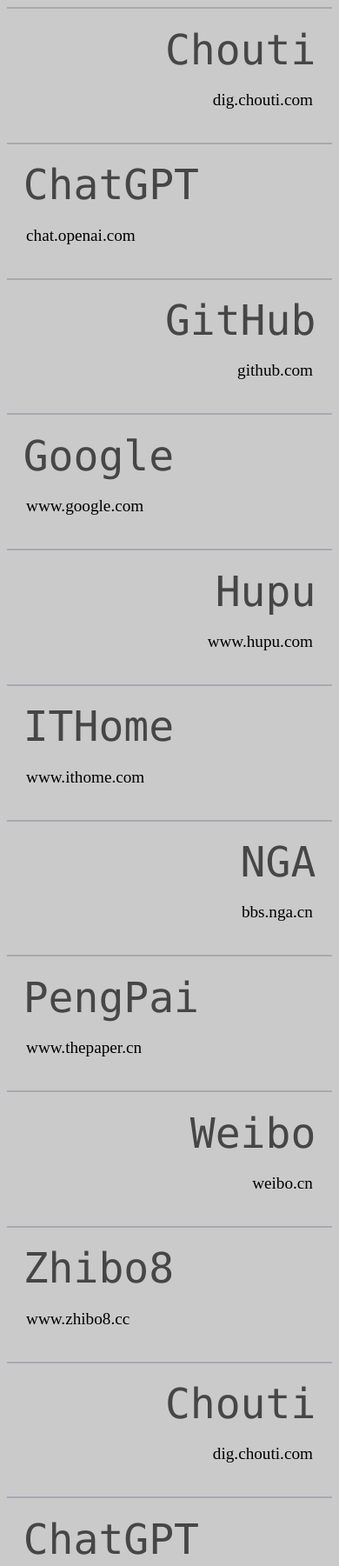
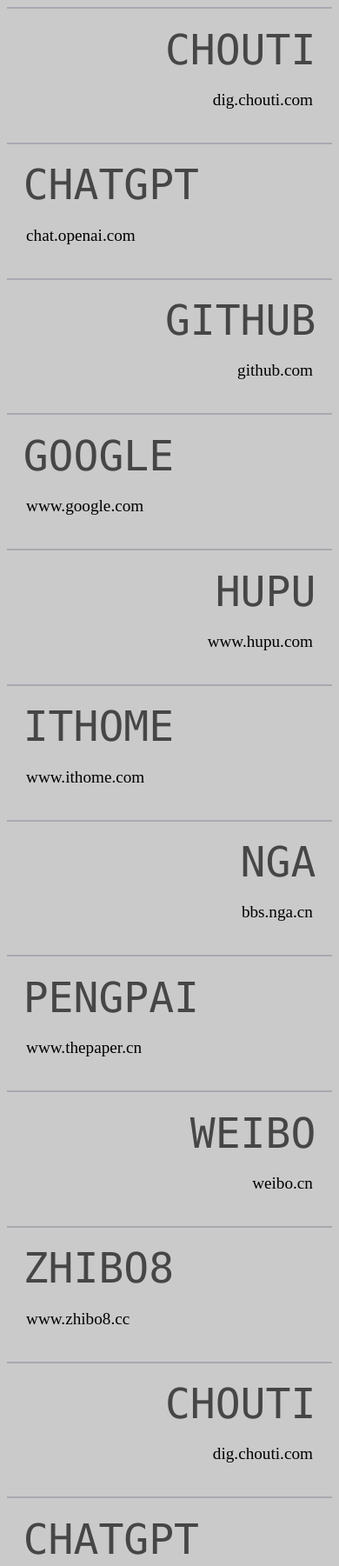
Before and after one commit to sky-sailing/A-Simple-Homepage, a plain HTML site: page bookmark.html in a window 390 px wide. Shown: the top 1801 px of the page at 87% size. Drawn offline with Linux system fonts and the light colour scheme.

Commit message:
Add files via upload

```diff
--- a/bookmark.html
+++ b/bookmark.html
@@ -12,27 +12,27 @@
     <div class="bookbox" id="bookbox">
         <div class="books" id="books">
             <div class="bookmark">
-                <a class="chouti" href="https://dig.chouti.com/" target="_blank">Chouti</a>
+                <a class="chouti" href="https://dig.chouti.com/" target="_blank">CHOUTI</a>
                 <p>dig.chouti.com</p>
             </div>
             <div class="bookmark">
-                <a class="chatgpt" href="https://chat.openai.com/chat" target="_blank">ChatGPT</a>
+                <a class="chatgpt" href="https://chat.openai.com/chat" target="_blank">CHATGPT</a>
                 <p>chat.openai.com</p>
             </div>
             <div class="bookmark">
-                <a class="Github" href="https://github.com" target="_blank">GitHub</a>
+                <a class="Github" href="https://github.com" target="_blank">GITHUB</a>
                 <p>github.com</p>
             </div>
             <div class="bookmark">
-                <a class="google" href="https://www.google.com/" target="_blank">Google</a>
+                <a class="google" href="https://www.google.com/" target="_blank">GOOGLE</a>
                 <p>www.google.com</p>
             </div>
             <div class="bookmark">
-                <a class="hupu" href="https://www.hupu.com/" target="_blank">Hupu</a>
+                <a class="hupu" href="https://www.hupu.com/" target="_blank">HUPU</a>
                 <p>www.hupu.com</p>
             </div>
             <div class="bookmark">
-                <a class="ithome" href="https://www.ithome.com/blog/" target="_blank">ITHome</a>
+                <a class="ithome" href="https://www.ithome.com/blog/" target="_blank">ITHOME</a>
                 <p>www.ithome.com</p>
             </div>
             <div class="bookmark">
@@ -40,15 +40,15 @@
                 <p>bbs.nga.cn</p>
             </div>
             <div class="bookmark">
-                <a class="pengpai" href="https://www.thepaper.cn/" target="_blank">PengPai</a>
+                <a class="pengpai" href="https://www.thepaper.cn/" target="_blank">PENGPAI</a>
                 <p>www.thepaper.cn</p>
             </div>
             <div class="bookmark">
-                <a class="weibo" href="https://m.weibo.cn/beta/" target="_blank">Weibo</a>
+                <a class="weibo" href="https://m.weibo.cn/beta/" target="_blank">WEIBO</a>
                 <p>weibo.cn</p>
             </div>
             <div class="bookmark">
-                <a class="zhibo8" href="https://www.zhibo8.cc/" target="_blank">Zhibo8</a>
+                <a class="zhibo8" href="https://www.zhibo8.cc/" target="_blank">ZHIBO8</a>
                 <p>www.zhibo8.cc</p>
             </div>
             <!-- <div class="bookmark">
```
Also changed, not shown: index.html (+5 -5 lines).
